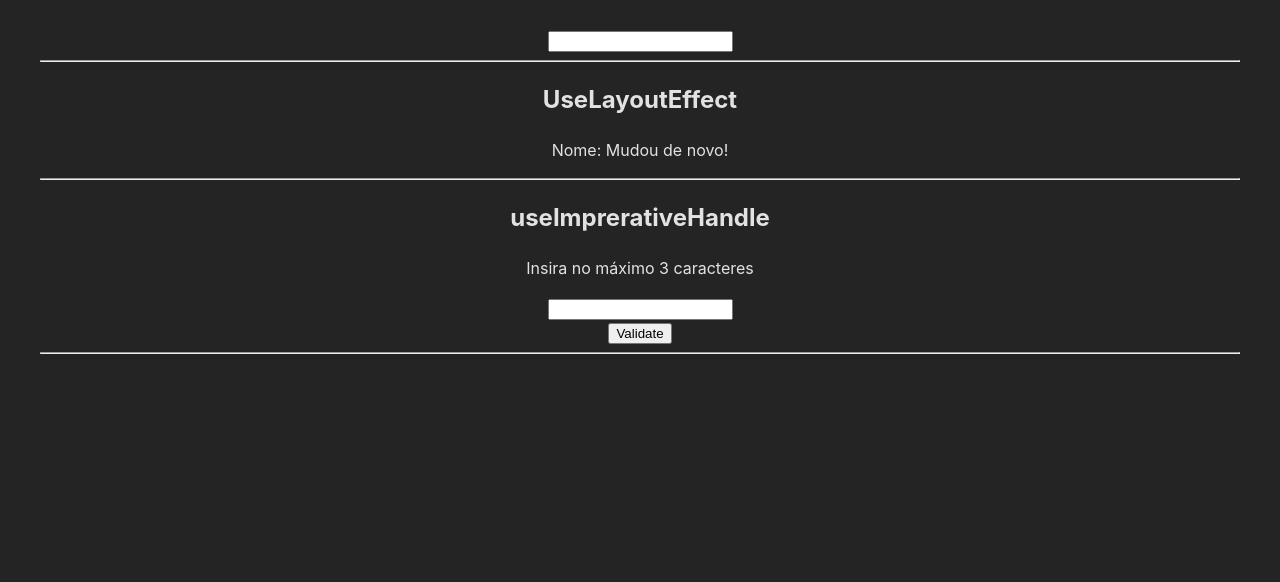
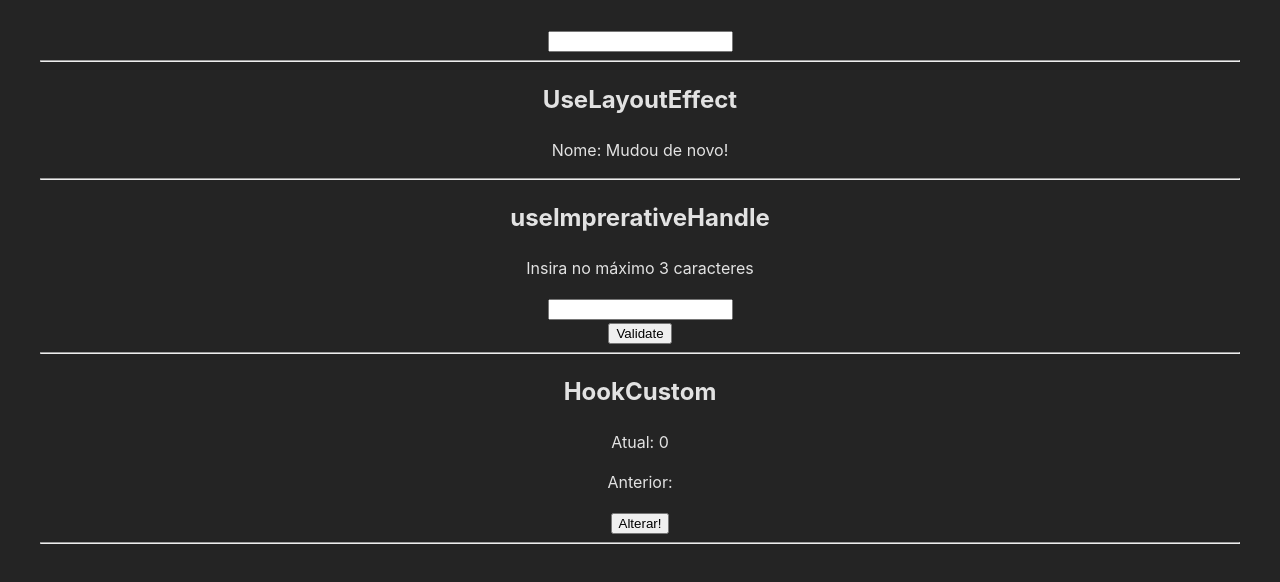
Before and after one commit to ErosNetto/Curso-Udemy-React, a React (Vite) app in the folder Seção 11 - Hooks do React/reacthooks/: page / in a window 1280 px wide. Shown: the part 1751-2333 px from the top of the page. Built offline with nearby package versions, Linux system fonts and the light colour scheme.

Commit message:
Finalizando a seção 11

```diff
--- /dev/null
+++ b/Seção 11 - Hooks do React/reacthooks/src/components/HookCustom.jsx
@@ -0,0 +1,19 @@
+import { useState } from "react";
+import { usePrevious } from "../hooks/usePrevious";
+
+const HookCustom = () => {
+  const [number, setNumber] = useState(0);
+  const previousValue = usePrevious(number);
+
+  return (
+    <div>
+      <h2>HookCustom</h2>
+      <p>Atual: {number}</p>
+      <p>Anterior: {previousValue}</p>
+      <button onClick={() => setNumber(Math.random())}>Alterar!</button>
+      <hr />
+    </div>
+  );
+};
+
+export default HookCustom;
--- /dev/null
+++ b/Seção 11 - Hooks do React/reacthooks/src/hooks/usePrevious.js
@@ -0,0 +1,14 @@
+import { useEffect, useRef, useDebugValue } from "react";
+
+export const usePrevious = (value) => {
+  const ref = useRef;
+
+  useDebugValue("--- CUSTOM HOOK E USEDEBUGVALUE ---");
+  useDebugValue("O número anterior é: " + value);
+
+  useEffect(() => {
+    ref.current = value;
+  });
+
+  return ref.current;
+};
--- a/Seção 11 - Hooks do React/reacthooks/src/pages/Home.jsx
+++ b/Seção 11 - Hooks do React/reacthooks/src/pages/Home.jsx
@@ -10,6 +10,7 @@
 import HookUseMemo from "../components/HookUseMemo";
 import HookUseLayoutEffect from "../components/HookUseLayoutEffect";
 import HookUseImprerativeHandle from "../components/HookUseImprerativeHandle";
+import HookCustom from "../components/HookCustom";
 
 const Home = () => {
   const { contextValue } = useContext(SomeContext);
@@ -27,6 +28,7 @@
       <HookUseMemo />
       <HookUseLayoutEffect />
       <HookUseImprerativeHandle />
+      <HookCustom />
     </div>
   );
 };
```
Also changed, not shown: Seção 11 - Hooks do React/reacthooks/src/App.css (line endings or trailing spaces).
